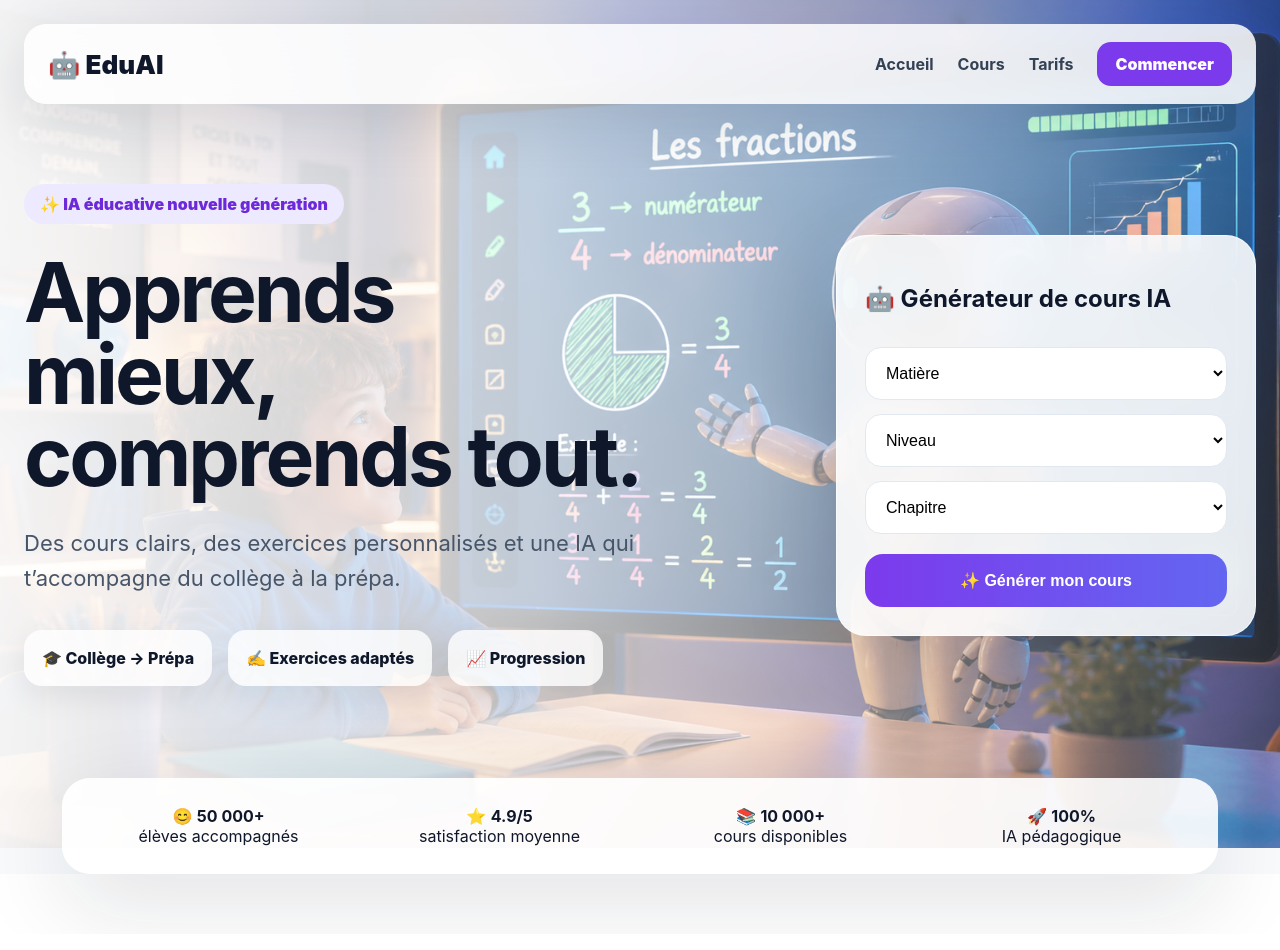
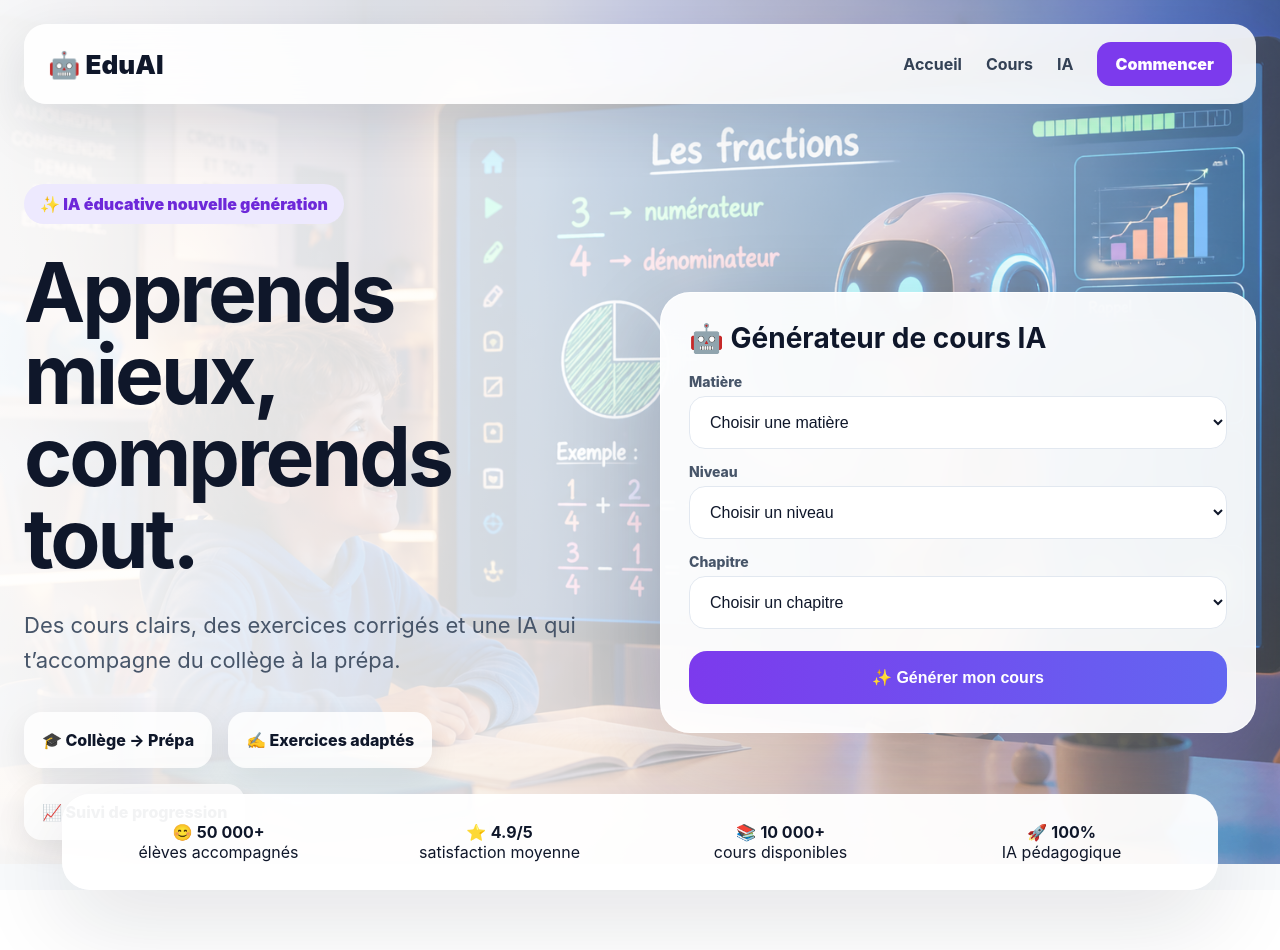
Before and after one commit to samighazouani1234-lab/soutien-scolaire, a Next.js app: page / in a window 1280 px wide. Built offline with nearby package versions, Linux system fonts and the light colour scheme.

Commit message:
Update page.tsx

```diff
--- a/app/page.tsx
+++ b/app/page.tsx
@@ -18,6 +18,7 @@ export default function Home() {
 
   if (matiere && niveau) {
     const categories = data[matiere];
+
     for (const cat in categories) {
       if (categories[cat][niveau]) {
         chapitres = categories[cat][niveau];
@@ -35,13 +36,21 @@ export default function Home() {
     setAnswer("");
 
     const question = `
-Cours complet de ${matiere} niveau ${niveau} sur ${chapitre}.
-Ajoute un cours détaillé, exemples, exercices corrigés, évaluation et barème.
+Cours complet de ${matiere}, niveau ${niveau}, chapitre ${chapitre}.
+Donne :
+1. Un cours détaillé
+2. Des définitions simples
+3. Des exemples corrigés
+4. Des exercices progressifs
+5. Les corrections détaillées
+6. Une évaluation finale avec barème sur 10
 `;
 
     const res = await fetch("/api/ia", {
       method: "POST",
-      headers: { "Content-Type": "application/json" },
+      headers: {
+        "Content-Type": "application/json",
+      },
       body: JSON.stringify({ question }),
     });
 
@@ -56,37 +65,41 @@ Ajoute un cours détaillé, exemples, exercices corrigés, évaluation et barèm
         <div style={styles.overlay}>
           <nav style={styles.nav}>
             <div style={styles.logo}>🤖 EduAI</div>
+
             <div style={styles.navLinks}>
-              <a style={styles.link}>Accueil</a>
-              <a style={styles.link}>Cours</a>
-              <a style={styles.link}>Tarifs</a>
-              <a style={styles.ctaSmall}>Commencer</a>
+              <a href="#accueil" style={styles.link}>Accueil</a>
+              <a href="#cours" style={styles.link}>Cours</a>
+              <a href="#ia" style={styles.link}>IA</a>
+              <a href="#ia" style={styles.ctaSmall}>Commencer</a>
             </div>
           </nav>
 
-          <div style={styles.heroContent}>
+          <div id="accueil" style={styles.heroContent}>
             <div style={styles.left}>
-              <span style={styles.badge}>✨ IA éducative nouvelle génération</span>
+              <span style={styles.badge}>
+                ✨ IA éducative nouvelle génération
+              </span>
 
               <h1 style={styles.title}>
                 Apprends mieux, comprends tout.
               </h1>
 
               <p style={styles.subtitle}>
-                Des cours clairs, des exercices personnalisés et une IA qui
+                Des cours clairs, des exercices corrigés et une IA qui
                 t’accompagne du collège à la prépa.
               </p>
 
               <div style={styles.cards}>
                 <div style={styles.miniCard}>🎓 Collège → Prépa</div>
                 <div style={styles.miniCard}>✍️ Exercices adaptés</div>
-                <div style={styles.miniCard}>📈 Progression</div>
+                <div style={styles.miniCard}>📈 Suivi de progression</div>
               </div>
             </div>
 
-            <div style={styles.generator}>
-              <h2>🤖 Générateur de cours IA</h2>
+            <div id="ia" style={styles.generator}>
+              <h2 style={styles.generatorTitle}>🤖 Générateur de cours IA</h2>
 
+              <label style={styles.label}>Matière</label>
               <select
                 style={styles.input}
                 value={matiere}
@@ -96,12 +109,13 @@ Ajoute un cours détaillé, exemples, exercices corrigés, évaluation et barèm
                   setChapitre("");
                 }}
               >
-                <option value="">Matière</option>
+                <option value="">Choisir une matière</option>
                 {Object.keys(data).map((m) => (
-                  <option key={m}>{m}</option>
+                  <option key={m} value={m}>{m}</option>
                 ))}
               </select>
 
+              <label style={styles.label}>Niveau</label>
               <select
                 style={styles.input}
                 value={niveau}
@@ -110,32 +124,32 @@ Ajoute un cours détaillé, exemples, exercices corrigés, évaluation et barèm
                   setChapitre("");
                 }}
               >
-                <option value="">Niveau</option>
+                <option value="">Choisir un niveau</option>
                 {niveaux.map((n) => (
-                  <option key={n}>{n}</option>
+                  <option key={n} value={n}>{n}</option>
                 ))}
               </select>
 
+              <label style={styles.label}>Chapitre</label>
               <select
                 style={styles.input}
                 value={chapitre}
                 onChange={(e) => setChapitre(e.target.value)}
               >
-                <option value="">Chapitre</option>
+                <option value="">Choisir un chapitre</option>
                 {chapitres.map((c) => (
-                  <option key={c}>{c}</option>
+                  <option key={c} value={c}>{c}</option>
                 ))}
               </select>
 
               <button onClick={generate} style={styles.button}>
-                {loading ? "⏳ Génération..." : "✨ Générer mon cours"}
+                {loading ? "⏳ Génération en cours..." : "✨ Générer mon cours"}
               </button>
 
               {answer && (
                 <div style={styles.result}>
-                  <pre style={{ whiteSpace: "pre-wrap", margin: 0 }}>
-                    {answer}
-                  </pre>
+                  <h3 style={{ marginTop: 0 }}>📘 Cours généré</h3>
+                  <pre style={styles.pre}>{answer}</pre>
                 </div>
               )}
             </div>
@@ -143,7 +157,7 @@ Ajoute un cours détaillé, exemples, exercices corrigés, évaluation et barèm
         </div>
       </section>
 
-      <section style={styles.stats}>
+      <section id="cours" style={styles.stats}>
         <div>😊 <b>50 000+</b><br />élèves accompagnés</div>
         <div>⭐ <b>4.9/5</b><br />satisfaction moyenne</div>
         <div>📚 <b>10 000+</b><br />cours disponibles</div>
@@ -160,60 +174,81 @@ const styles: any = {
     background: "#f8fafc",
     color: "#0f172a",
   },
+
   hero: {
     minHeight: "100vh",
-    backgroundImage:
-      "linear-gradient(90deg, rgba(255,255,255,0.95) 0%, rgba(255,255,255,0.75) 42%, rgba(255,255,255,0.15) 100%), url('/hero.png')",
+    backgroundImage: `
+      linear-gradient(
+        90deg,
+        rgba(255,255,255,0.96) 0%,
+        rgba(255,255,255,0.82) 42%,
+        rgba(255,255,255,0.25) 100%
+      ),
+      url('/hero.png')
+    `,
     backgroundSize: "cover",
     backgroundPosition: "center",
+    backgroundRepeat: "no-repeat",
   },
+
   overlay: {
     minHeight: "100vh",
     padding: 24,
   },
+
   nav: {
     maxWidth: 1280,
     margin: "0 auto",
     padding: "18px 24px",
     borderRadius: 22,
-    background: "rgba(255,255,255,0.85)",
+    background: "rgba(255,255,255,0.88)",
     display: "flex",
     justifyContent: "space-between",
     alignItems: "center",
     boxShadow: "0 20px 60px rgba(15,23,42,0.12)",
     backdropFilter: "blur(18px)",
   },
+
   logo: {
     fontSize: 26,
     fontWeight: 900,
   },
+
   navLinks: {
     display: "flex",
     gap: 24,
     alignItems: "center",
+    flexWrap: "wrap",
   },
+
   link: {
     fontWeight: 700,
     color: "#334155",
+    textDecoration: "none",
   },
+
   ctaSmall: {
     background: "#7c3aed",
     color: "white",
     padding: "12px 18px",
     borderRadius: 14,
     fontWeight: 900,
+    textDecoration: "none",
   },
+
   heroContent: {
     maxWidth: 1280,
     margin: "80px auto 0",
     display: "grid",
-    gridTemplateColumns: "1fr 420px",
+    gridTemplateColumns: "repeat(auto-fit, minmax(320px, 1fr))",
     gap: 40,
     alignItems: "center",
   },
+
   left: {
-    maxWidth: 620,
+    maxWidth: 650,
   },
+
   badge: {
     background: "#ede9fe",
     color: "#6d28d9",
@@ -222,51 +257,74 @@ const styles: any = {
     fontWeight: 900,
     display: "inline-block",
   },
+
   title: {
-    fontSize: "clamp(48px, 8vw, 82px)",
+    fontSize: "clamp(46px, 8vw, 82px)",
     lineHeight: 1,
     letterSpacing: -3,
     margin: "28px 0",
   },
+
   subtitle: {
     fontSize: 22,
     lineHeight: 1.6,
     color: "#475569",
+    maxWidth: 620,
   },
+
   cards: {
     display: "flex",
     gap: 16,
     flexWrap: "wrap",
     marginTop: 34,
   },
+
   miniCard: {
-    background: "rgba(255,255,255,0.8)",
+    background: "rgba(255,255,255,0.85)",
     padding: 18,
     borderRadius: 18,
     fontWeight: 800,
     boxShadow: "0 10px 30px rgba(15,23,42,0.08)",
   },
+
   generator: {
-    background: "rgba(255,255,255,0.88)",
+    background: "rgba(255,255,255,0.92)",
     backdropFilter: "blur(20px)",
     padding: 28,
     borderRadius: 30,
     boxShadow: "0 30px 90px rgba(15,23,42,0.18)",
-    border: "1px solid rgba(255,255,255,0.6)",
+    border: "1px solid rgba(255,255,255,0.7)",
   },
+
+  generatorTitle: {
+    marginTop: 0,
+    marginBottom: 18,
+    fontSize: 28,
+  },
+
+  label: {
+    display: "block",
+    marginTop: 14,
+    marginBottom: 6,
+    fontWeight: 800,
+    color: "#475569",
+    fontSize: 14,
+  },
+
   input: {
     width: "100%",
     padding: 16,
     borderRadius: 16,
     border: "1px solid #e2e8f0",
-    marginTop: 14,
     fontSize: 16,
     boxSizing: "border-box",
     background: "white",
+    color: "#0f172a",
   },
+
   button: {
     width: "100%",
-    marginTop: 20,
+    marginTop: 22,
     padding: 17,
     borderRadius: 18,
     border: 0,
@@ -276,6 +334,7 @@ const styles: any = {
     fontSize: 16,
     cursor: "pointer",
   },
+
   result: {
     marginTop: 22,
     background: "#0f172a",
@@ -286,10 +345,18 @@ const styles: any = {
     overflow: "auto",
     fontSize: 14,
   },
+
+  pre: {
+    whiteSpace: "pre-wrap",
+    margin: 0,
+    fontFamily: "Inter, Arial, sans-serif",
+    lineHeight: 1.7,
+  },
+
   stats: {
     maxWidth: 1100,
     margin: "-70px auto 60px",
-    background: "rgba(255,255,255,0.9)",
+    background: "rgba(255,255,255,0.95)",
     borderRadius: 28,
     padding: 28,
     display: "grid",
```
